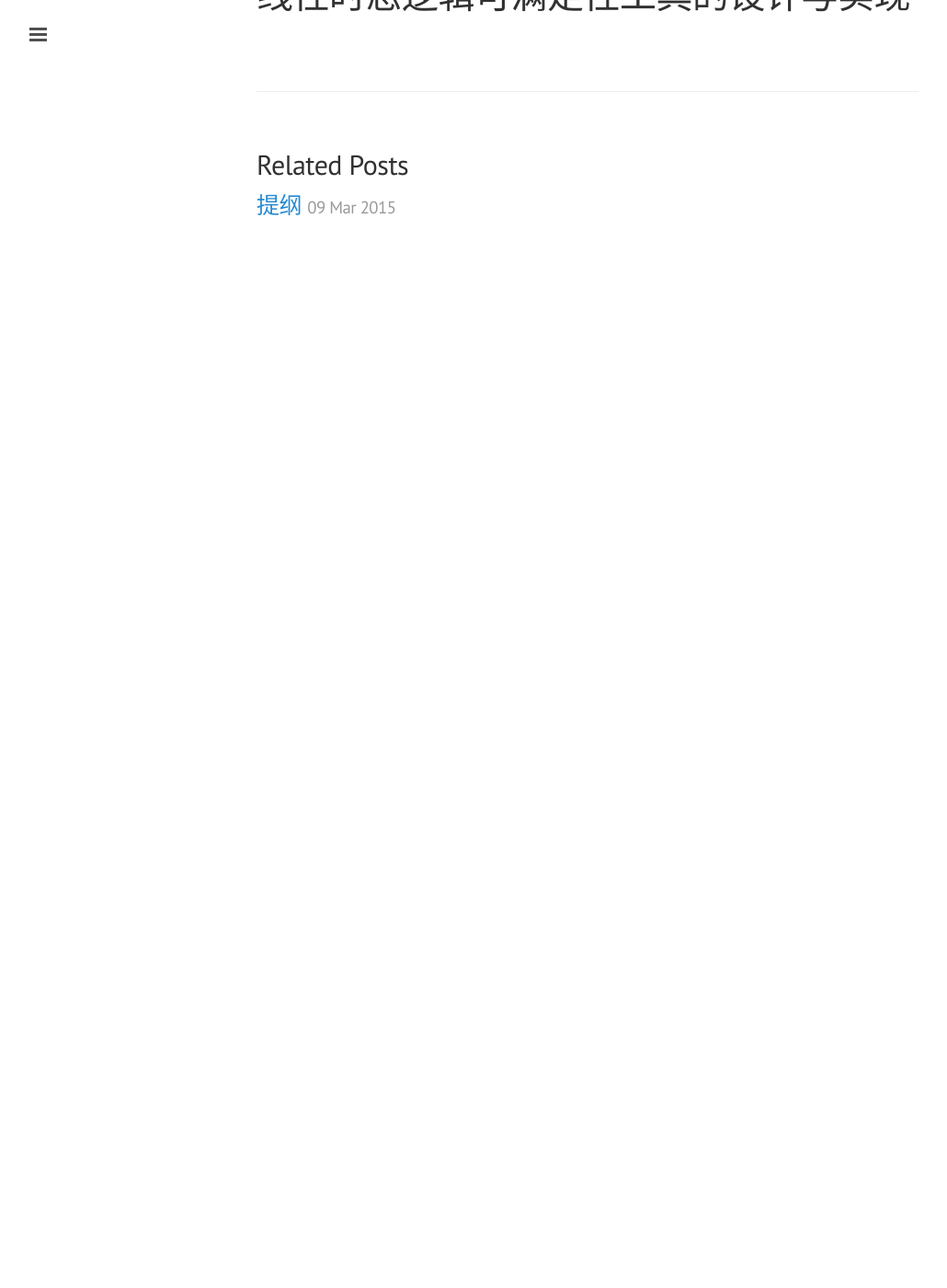
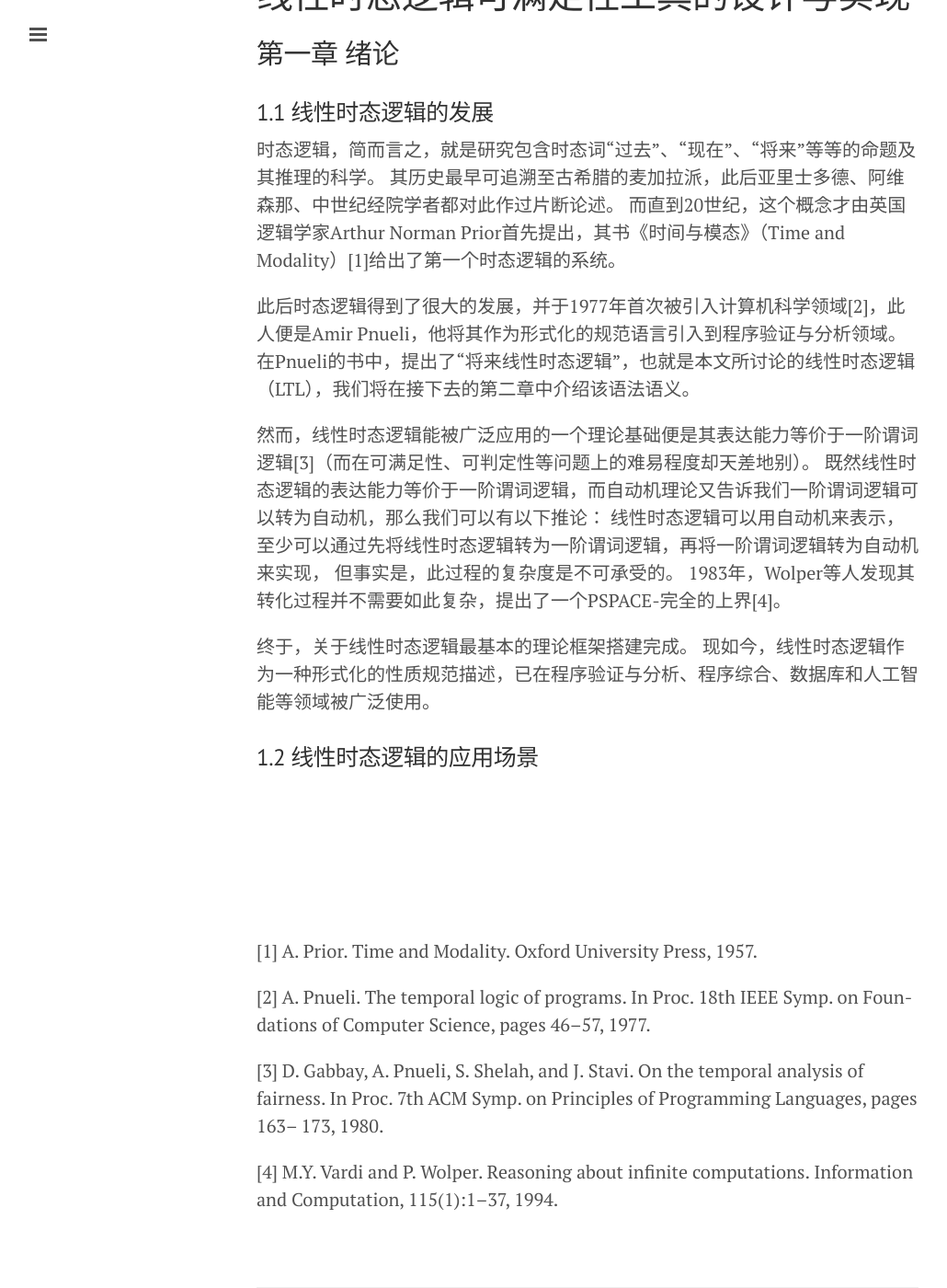
Before and after one commit to snowingsea/pager, a Jekyll site: the page built from _posts/2015-03-09-正文.md, in a window 1280 px wide and 1400 px high, scrolled down 270 px. Shown: the whole window at 92% size, without its empty margins (1-1031 px from the left). Built offline with Jekyll 4.4.1, drawn with Linux system fonts in a browser that asks for light colours; before the commit the page ends 900 px from its top, so only the background shows below that.

Commit message:
完成第一章第一节

```diff
--- a/_posts/2015-03-09-正文.md
+++ b/_posts/2015-03-09-正文.md
@@ -5,3 +5,40 @@ title:  正文
 
 线性时态逻辑可满足性工具的设计与实现
 =========
+
+##第一章 绪论
+
+###1.1 线性时态逻辑的发展
+
+时态逻辑，简而言之，就是研究包含时态词“过去”、“现在”、“将来”等等的命题及其推理的科学。
+其历史最早可追溯至古希腊的麦加拉派，此后亚里士多德、阿维森那、中世纪经院学者都对此作过片断论述。
+而直到20世纪，这个概念才由英国逻辑学家Arthur Norman Prior首先提出，其书《时间与模态》（Time and Modality）[1]给出了第一个时态逻辑的系统。
+
+此后时态逻辑得到了很大的发展，并于1977年首次被引入计算机科学领域[2]，此人便是Amir Pnueli，他将其作为形式化的规范语言引入到程序验证与分析领域。
+在Pnueli的书中，提出了“将来线性时态逻辑”，也就是本文所讨论的线性时态逻辑（LTL），我们将在接下去的第二章中介绍该语法语义。
+
+然而，线性时态逻辑能被广泛应用的一个理论基础便是其表达能力等价于一阶谓词逻辑[3]（而在可满足性、可判定性等问题上的难易程度却天差地别）。
+既然线性时态逻辑的表达能力等价于一阶谓词逻辑，而自动机理论又告诉我们一阶谓词逻辑可以转为自动机，那么我们可以有以下推论：
+线性时态逻辑可以用自动机来表示，至少可以通过先将线性时态逻辑转为一阶谓词逻辑，再将一阶谓词逻辑转为自动机来实现，
+但事实是，此过程的复杂度是不可承受的。
+1983年，Wolper等人发现其转化过程并不需要如此复杂，提出了一个PSPACE-完全的上界[4]。
+
+终于，关于线性时态逻辑最基本的理论框架搭建完成。
+现如今，线性时态逻辑作为一种形式化的性质规范描述，已在程序验证与分析、程序综合、数据库和人工智能等领域被广泛使用。
+
+###1.2 线性时态逻辑的应用场景
+
+
+<br />
+<br />
+<br />
+<br />
+<br />
+
+[1] A. Prior. Time and Modality. Oxford University Press, 1957.
+
+[2] A. Pnueli. The temporal logic of programs. In Proc. 18th IEEE Symp. on Foun- dations of Computer Science, pages 46–57, 1977.
+
+[3] D. Gabbay, A. Pnueli, S. Shelah, and J. Stavi. On the temporal analysis of fairness. In Proc. 7th ACM Symp. on Principles of Programming Languages, pages 163– 173, 1980.
+
+[4] M.Y. Vardi and P. Wolper. Reasoning about infinite computations. Information and Computation, 115(1):1–37, 1994.
--- a/index.html
+++ b/index.html
@@ -14,7 +14,7 @@ title: Home
 
     <span class="post-date">{{ post.date | date_to_string }}</span>
 
-    <!-- {{ post.content }} -->
+    [字数统计: {{ post.content | strip_html | strip_newlines | split: "" | size }}]
   </div>
   {% endfor %}
 </div>
```
Also changed, not shown: _posts/2015-03-09-提纲.md (+13 -5 lines).
